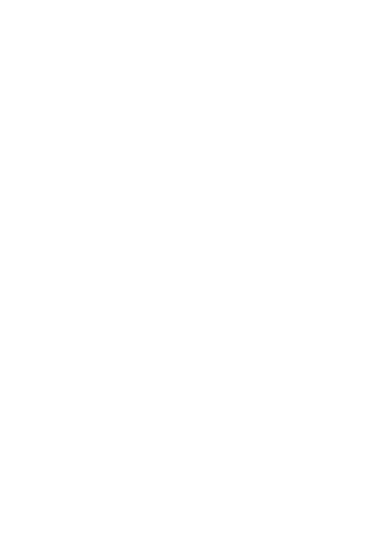
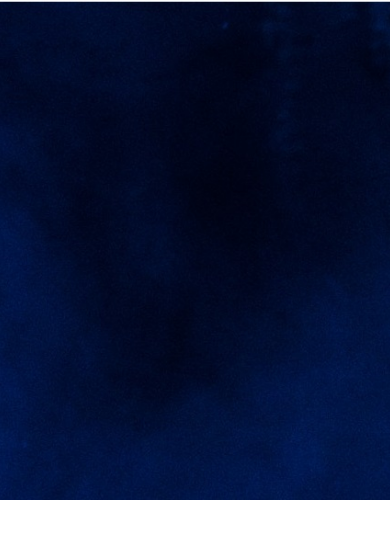
Before and after one commit to opeeny/Photo-file, a plain HTML site: page index.html in a window 390 px wide. Drawn offline with nearby package versions, Linux system fonts and the light colour scheme.

Commit message:
Add background-image

```diff
--- /dev/null
+++ b/css/style.css
@@ -0,0 +1,13 @@
+header {
+    background: url(../images/horone.jpg);
+  /*  background: url(../images/horone.PNG);*/
+    background-size: cover;
+    background-position: center;
+    min-height: 1000px;
+    color: red;
+}
+@media screen and (max-width: 670px) {
+    header {
+        min-height: 500px;
+    }
+}
--- a/index.html
+++ b/index.html
@@ -9,10 +9,14 @@
   <link href="https://fonts.googleapis.com/icon?family=Material+Icons" rel="stylesheet">
   <!-- Compiled and minified CSS -->
   <link rel="stylesheet" href="https://cdnjs.cloudflare.com/ajax/libs/materialize/1.0.0-beta/css/materialize.min.css">
+  <link rel="stylesheet" href="css/style.css">
   <title>Photo-file | Horone | Hedrine</title>
 </head>
 <body>
-
+<header>
+  <div class="container">
+  </div>
+</header>
   <!-- navbar -->
 
   <!-- photo / grid -->
```
Also changed, not shown: images/Capture.PNG (added), images/horone.PNG (added), images/horone.jpg (added).
